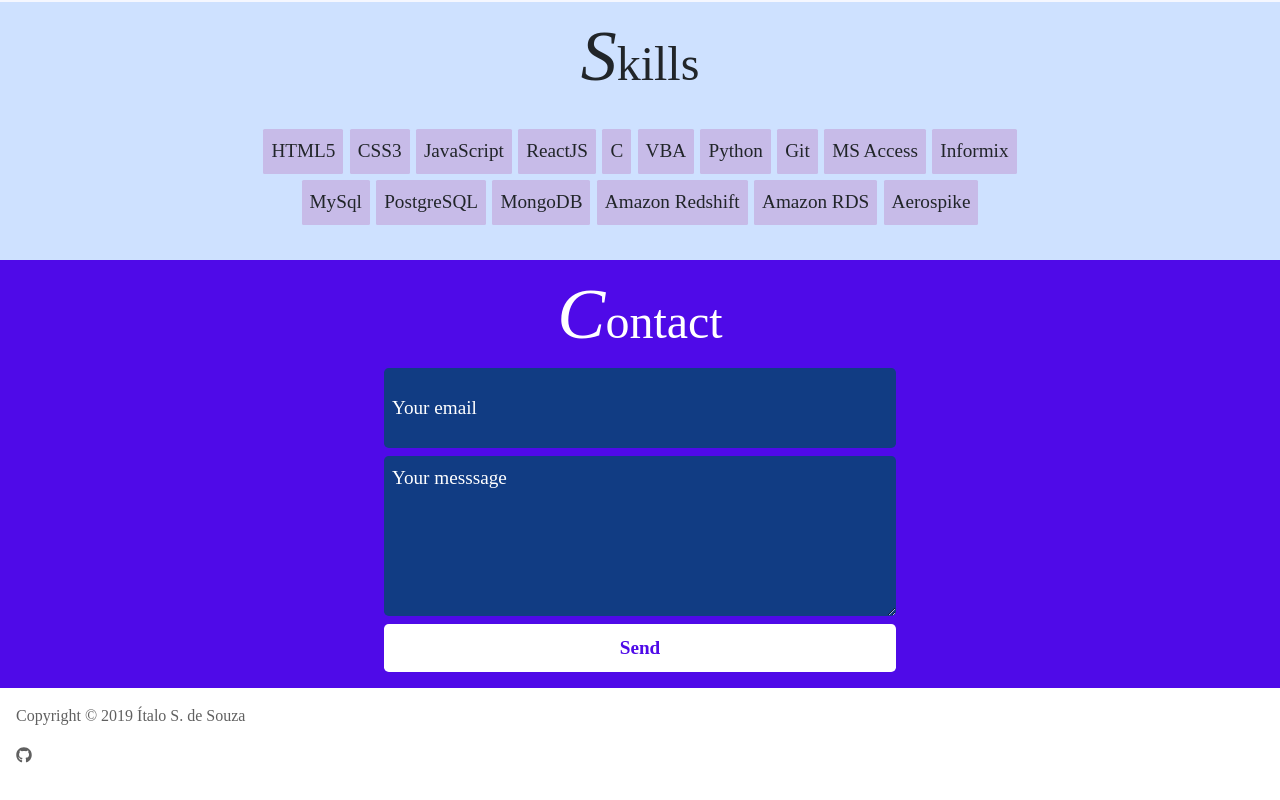
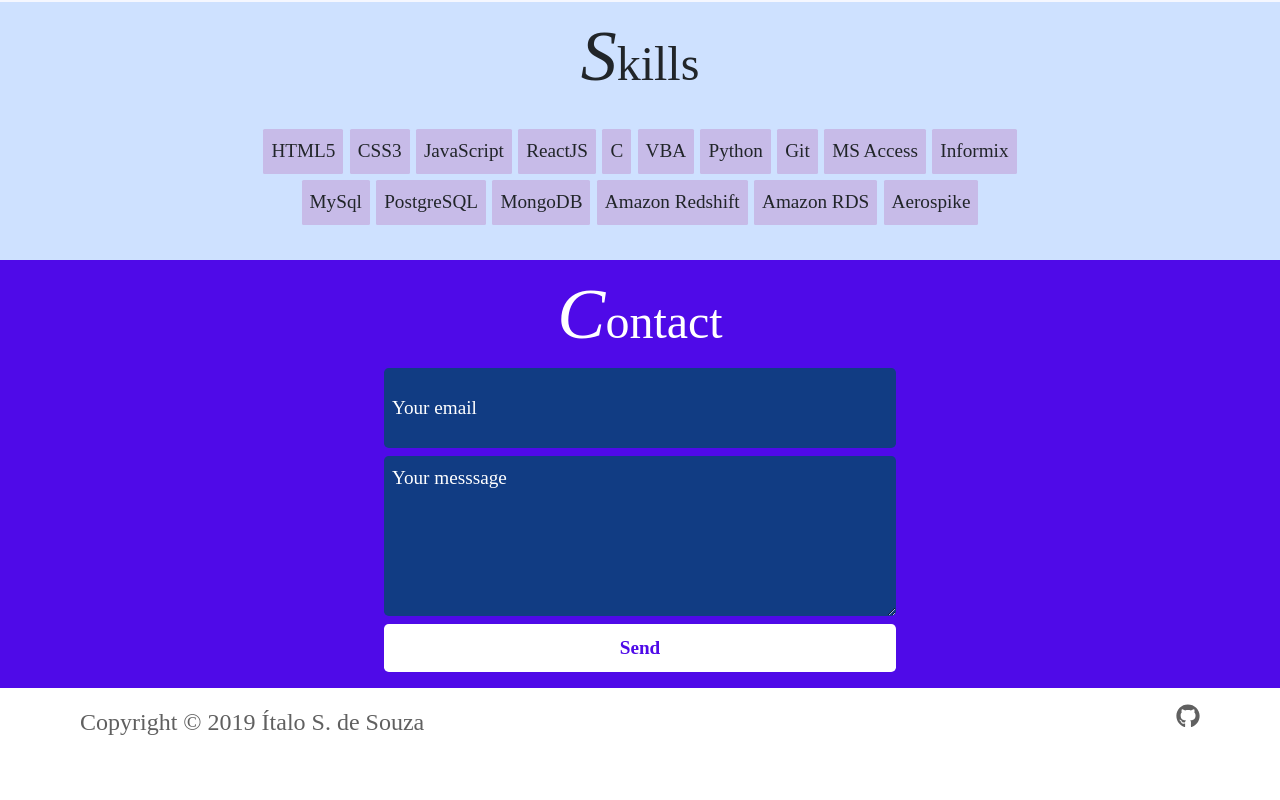
Before and after one commit to isds/myresume, a React (Create React App) app in the folder myresume/: page / in a window 1280 px wide. Shown: the part 2664-3464 px from the top of the page. After the commit the page ends 3420 px from the top, so only its background shows below. Built offline with nearby package versions, Linux system fonts and the light colour scheme.

Commit message:
Footer styled.

```diff
--- a/myresume/src/components/Footer/Footer.css
+++ b/myresume/src/components/Footer/Footer.css
@@ -1,15 +1,16 @@
 .footer-container {
+  display: flex;
+  justify-content: space-between;
+
   padding: 1rem;
+  padding-left: 5rem;
+  padding-right: 5rem;
   background-color: #fff;
-  align-items: center;
 }
 
-.about-container-title::first-letter{
-  font-size: 3rem;
-}
 
-.footer-container div p{
-  font-size: 1rem;
+.footer-left, .footer-right-icon{
+  font-size: 1.5rem;
   text-decoration: none;
   color: #606060;
 }
--- a/myresume/src/components/Footer/Footer.js
+++ b/myresume/src/components/Footer/Footer.js
@@ -12,11 +12,12 @@ class Footer extends Component {
   render() {
     return (
       <div id="footer" className="footer-container">
-        <div>
-          <p>Copyright © 2019 Ítalo S. de Souza</p>
+        <div className="footer-left">
+          Copyright © 2019 Ítalo S. de Souza
         </div>
-        <div>
-          <a href="https://github.com/isds" ><p><FontAwesomeIcon icon={faGithub} /></p></a>
+
+        <div className="footer-right" >
+          <a href="https://github.com/isds" ><FontAwesomeIcon className="footer-right-icon" icon={faGithub} /></a>
         </div>
       </div >
     );
```
